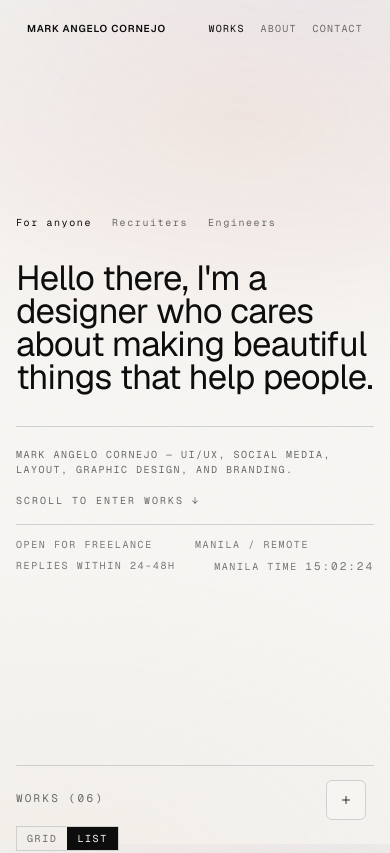
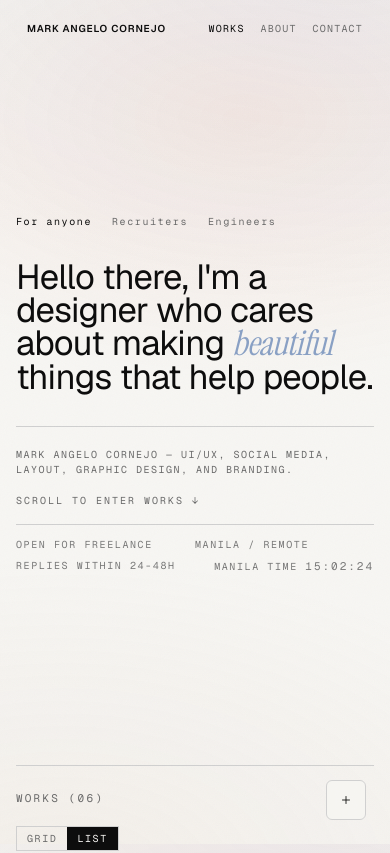
Before and after one commit to iSlowxz/creativeportfolio, a Next.js app: page / in a window 390 px wide. Shown: the top 853 px of the page. Built offline with nearby package versions, Linux system fonts and the light colour scheme.

Commit message:
Add theme script to RootLayout for palette-aware mode handling. Refactor Hero component to use structured text chunks for improved rendering. Update IntroOverlay styles for better color consistency and accessibility.

```diff
--- a/src/app/layout.tsx
+++ b/src/app/layout.tsx
@@ -5,6 +5,7 @@ import {
   Geist_Mono,
   Instrument_Serif,
 } from "next/font/google";
+import Script from "next/script";
 import "./globals.css";
 import { Cursor } from "@/components/cursor";
 import { IntroOverlay } from "@/components/intro-overlay";
@@ -54,6 +55,14 @@ export default function RootLayout({
       className={`has-cursor ${geistSans.variable} ${geistMono.variable} ${instrumentSerif.variable} ${fraunces.variable} h-full antialiased`}
     >
       <body className="grain min-h-full flex flex-col">
+        <Script
+          id="theme-boot"
+          strategy="beforeInteractive"
+          dangerouslySetInnerHTML={{
+            __html:
+              "try{var m=localStorage.getItem('mode');if(m==='dark'){document.documentElement.classList.add('invert-mode')}else if(m==='light'){document.documentElement.classList.remove('invert-mode')}}catch(e){}",
+          }}
+        />
         <ScrambleProvider />
         <Cursor />
         <IntroOverlay />
--- a/src/components/hero.tsx
+++ b/src/components/hero.tsx
@@ -9,35 +9,37 @@ import { LocalTime } from "@/components/local-time";
  * Adapted to a works-first portfolio rhythm.
  */
 export function Hero() {
+  type HeroChunk = { text: string; accent?: boolean };
+
   const audienceCards = [
     {
       label: "For anyone",
       lines: [
-        "Hello there, I'm a",
-        "designer who cares",
-        "about making beautiful",
-        "things that help people.",
+        [{ text: "Hello there, I'm a" }],
+        [{ text: "designer who cares" }],
+        [{ text: "about making " }, { text: "beautiful", accent: true }],
+        [{ text: "things that help people." }],
       ],
     },
     {
       label: "Recruiters",
       lines: [
-        "I'm a multidisciplinary",
-        "designer focused on",
-        "clear systems, visual",
-        "rhythm, and real outcomes.",
+        [{ text: "I'm a " }, { text: "multidisciplinary", accent: true }],
+        [{ text: "designer focused on" }],
+        [{ text: "clear systems, visual" }],
+        [{ text: "rhythm, and real outcomes." }],
       ],
     },
     {
       label: "Engineers",
       lines: [
-        "I design with dev flow",
-        "in mind - structured,",
-        "handoff-ready, and built",
-        "to ship smoothly.",
+        [{ text: "I design with " }, { text: "dev flow", accent: true }],
+        [{ text: "in mind - structured," }],
+        [{ text: "handoff-ready, and built" }],
+        [{ text: "to ship smoothly." }],
       ],
     },
-  ] as const;
+  ] satisfies Array<{ label: string; lines: HeroChunk[][] }>;
 
   const [activeAudience, setActiveAudience] = useState(0);
   const sectionRef = useRef<HTMLElement | null>(null);
@@ -87,9 +89,17 @@ export function Hero() {
             style={{ y: titleY, opacity: titleOpacity, scale: titleScale }}
             className="col-span-12 max-w-[18ch] text-[clamp(2rem,8.9vw,7.9rem)] leading-[0.95] tracking-[-0.02em] md:max-w-[22ch]"
           >
-            {audienceCards[activeAudience].lines.map((line) => (
-              <span key={line} className="block">
-                {line}
+            {audienceCards[activeAudience].lines.map((line, lineIndex) => (
+              <span key={`${audienceCards[activeAudience].label}-${lineIndex}`} className="block">
+                {line.map((chunk) =>
+                  chunk.accent ? (
+                    <span key={chunk.text} className="font-serif italic serif-accent-hover">
+                      {chunk.text}
+                    </span>
+                  ) : (
+                    <span key={chunk.text}>{chunk.text}</span>
+                  ),
+                )}
               </span>
             ))}
           </motion.h1>
--- a/src/components/intro-overlay.tsx
+++ b/src/components/intro-overlay.tsx
@@ -1,19 +1,18 @@
 "use client";
 
 import { AnimatePresence, motion, useReducedMotion } from "motion/react";
-import { useEffect, useRef, useState } from "react";
+import { useEffect, useState } from "react";
 
-const SESSION_KEY = "mc_intro_v1";
 const HOLD_MS = 1500;
 const EXIT_MS = 950;
 
 /**
  * IntroOverlay
  *
- * First-load preloader. A black panel with the wordmark settles in,
+ * Page-load preloader. A palette-aware panel with the wordmark settles in,
  * holds briefly, then lifts to reveal the page underneath while the
- * name slides up & fades. Only plays once per session, and bows out
- * for users who prefer reduced motion.
+ * name slides up & fades. Plays on refresh/navigation load and bows
+ * out for users who prefer reduced motion.
  *
  * Notes:
  * - SSR-safe: renders the overlay on the first paint so first-time
@@ -23,21 +22,16 @@ const EXIT_MS = 950;
  */
 export function IntroOverlay() {
   const reduceMotion = useReducedMotion();
-  // Always render on initial paint to avoid first-visit flash.
   const [visible, setVisible] = useState(true);
-  const playedRef = useRef(false);
 
   useEffect(() => {
     if (typeof window === "undefined") return;
 
-    const seen = sessionStorage.getItem(SESSION_KEY);
-    if (seen || reduceMotion) {
+    if (reduceMotion) {
       setVisible(false);
       return;
     }
 
-    sessionStorage.setItem(SESSION_KEY, "1");
-    playedRef.current = true;
     document.documentElement.classList.add("intro-locked");
 
     const t = window.setTimeout(() => setVisible(false), HOLD_MS);
@@ -64,7 +58,7 @@ export function IntroOverlay() {
           animate={{ y: 0 }}
           exit={{ y: "-100%" }}
           transition={{ duration: EXIT_MS / 1000, ease: [0.76, 0, 0.24, 1] }}
-          className="fixed inset-0 z-[80] flex items-end bg-black"
+          className="fixed inset-0 z-[80] flex items-end bg-[var(--foreground)]"
           aria-hidden="true"
           role="presentation"
         >
@@ -77,7 +71,7 @@ export function IntroOverlay() {
               ease: [0.22, 1, 0.36, 1],
               delay: 0.12,
             }}
-            className="relative w-full px-4 pb-10 text-white md:px-10 md:pb-12"
+            className="relative w-full px-4 pb-10 text-[var(--background)] md:px-10 md:pb-12"
           >
             <p className="text-[clamp(1.6rem,5.6vw,3.4rem)] leading-[1.04] tracking-[-0.012em]">
               Mark Angelo Cornejo
@@ -92,7 +86,7 @@ export function IntroOverlay() {
             animate={{ opacity: 1 }}
             exit={{ opacity: 0 }}
             transition={{ duration: 0.45, delay: 0.25 }}
-            className="pointer-events-none absolute right-4 bottom-10 font-mono text-[10px] uppercase tracking-[0.22em] text-white/55 md:right-10 md:bottom-12"
+            className="pointer-events-none absolute right-4 bottom-10 font-mono text-[10px] uppercase tracking-[0.22em] text-[color-mix(in_srgb,var(--background)_56%,transparent)] md:right-10 md:bottom-12"
           >
             Portfolio · 2026
           </motion.div>
@@ -107,7 +101,7 @@ export function IntroOverlay() {
               delay: 0.05,
             }}
             style={{ transformOrigin: "left center" }}
-            className="pointer-events-none absolute inset-x-4 top-6 h-px bg-white/30 md:inset-x-10 md:top-8"
+            className="pointer-events-none absolute inset-x-4 top-6 h-px bg-[color-mix(in_srgb,var(--background)_32%,transparent)] md:inset-x-10 md:top-8"
           />
         </motion.div>
       )}
```
